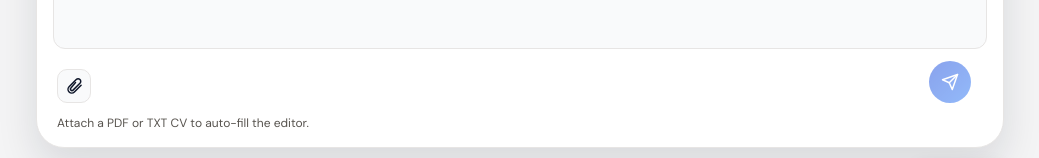
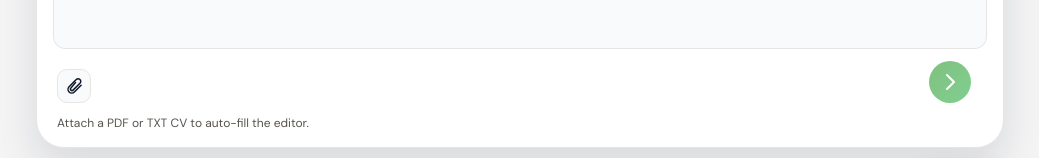
Before and after one commit to hrakhshani/cv-assistant, a React (Vite) app: page / in a window 1280 px wide. Shown: the part 427-585 px from the top of the page, without its empty margins (120-1159 px from the left). Built offline with nearby package versions, Linux system fonts and the light colour scheme.

Commit message:
update ui

```diff
--- a/src/components/WritingAssistant.jsx
+++ b/src/components/WritingAssistant.jsx
@@ -929,8 +929,8 @@ export default function WritingAssistant() {
           align-items: center;
           justify-content: center;
           color: #FFFFFF;
-          background: linear-gradient(135deg, #2a57de 0%, #3b82f6 100%);
-          box-shadow: 0 16px 34px rgba(42,87,222,0.28);
+          background: linear-gradient(135deg,rgb(26, 142, 26) 0%,rgb(25, 169, 53) 100%);
+          box-shadow: 0 16px 34px rgba(133, 241, 131, 0.28);
           cursor: pointer;
           transition: transform 0.14s ease, box-shadow 0.16s ease, opacity 0.16s ease;
         }
@@ -943,7 +943,7 @@ export default function WritingAssistant() {
 
         .composer-send-btn:not(:disabled):hover {
           transform: translateY(-1px);
-          box-shadow: 0 20px 42px rgba(42,87,222,0.34);
+          box-shadow: 0 20px 42px rgba(69, 217, 36, 0.34);
         }
       `}</style>
     </>
@@ -1119,9 +1119,8 @@ export default function WritingAssistant() {
                       aria-label="Analyze text"
                       style={{ marginLeft: 'auto' }}
                     >
-                      <svg xmlns="http://www.w3.org/2000/svg" width="18" height="18" viewBox="0 0 24 24" fill="none" stroke="currentColor" strokeWidth="2" strokeLinecap="round" strokeLinejoin="round">
-                        <path d="M22 2 11 13" />
-                        <path d="M22 2 15 22 11 13 2 9l20-7Z" />
+                      <svg className="w-6 h-6 text-gray-800 dark:text-white" aria-hidden="true" xmlns="http://www.w3.org/2000/svg" width="24" height="24" fill="none" viewBox="0 0 24 24">
+                        <path stroke="currentColor" strokeLinecap="round" strokeLinejoin="round" strokeWidth="2" d="m9 5 7 7-7 7"/>
                       </svg>
                     </button>
                   </div>
```
